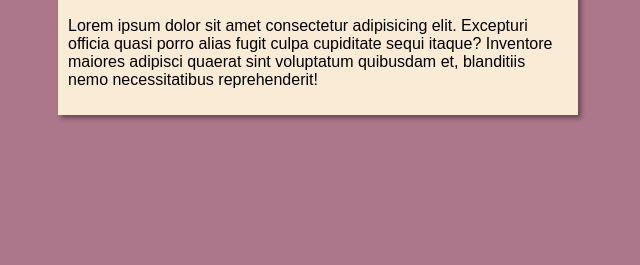
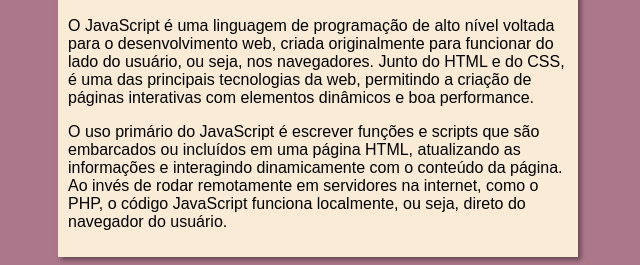
Before and after one commit to dirlei12/projeto-site-revisando, a plain HTML site: page index.html in a window 1280 px wide. Shown: the part 540-805 px from the top of the page, without its empty margins (322-962 px from the left). Drawn offline with Linux system fonts and the light colour scheme.

Commit message:
add texto javasvript

```diff
--- a/index.html
+++ b/index.html
@@ -23,7 +23,9 @@
         <article>
             <h2>Curso de Javascript</h2>
             <img src="imagens/curso-javascript.png" alt="Curso em Video">
-            <p>Lorem ipsum dolor sit amet consectetur adipisicing elit. Excepturi officia quasi porro alias fugit culpa cupiditate sequi itaque? Inventore maiores adipisci quaerat sint voluptatum quibusdam et, blanditiis nemo necessitatibus reprehenderit!</p>
+            <p>O JavaScript é uma linguagem de programação de alto nível voltada para o desenvolvimento web, criada originalmente para funcionar do lado do usuário, ou seja, nos navegadores. Junto do HTML e do CSS, é uma das principais tecnologias da web, permitindo a criação de páginas interativas com elementos dinâmicos e boa performance.
+                <p>O uso primário do JavaScript é escrever funções e scripts que são embarcados ou incluídos em uma página HTML, atualizando as informações e interagindo dinamicamente com o conteúdo da página. Ao invés de rodar remotamente em servidores na internet, como o PHP, o código JavaScript funciona localmente, ou seja, direto do navegador do usuário.</p>
+            </p>
         </article>
     </main>
 </body>
```
